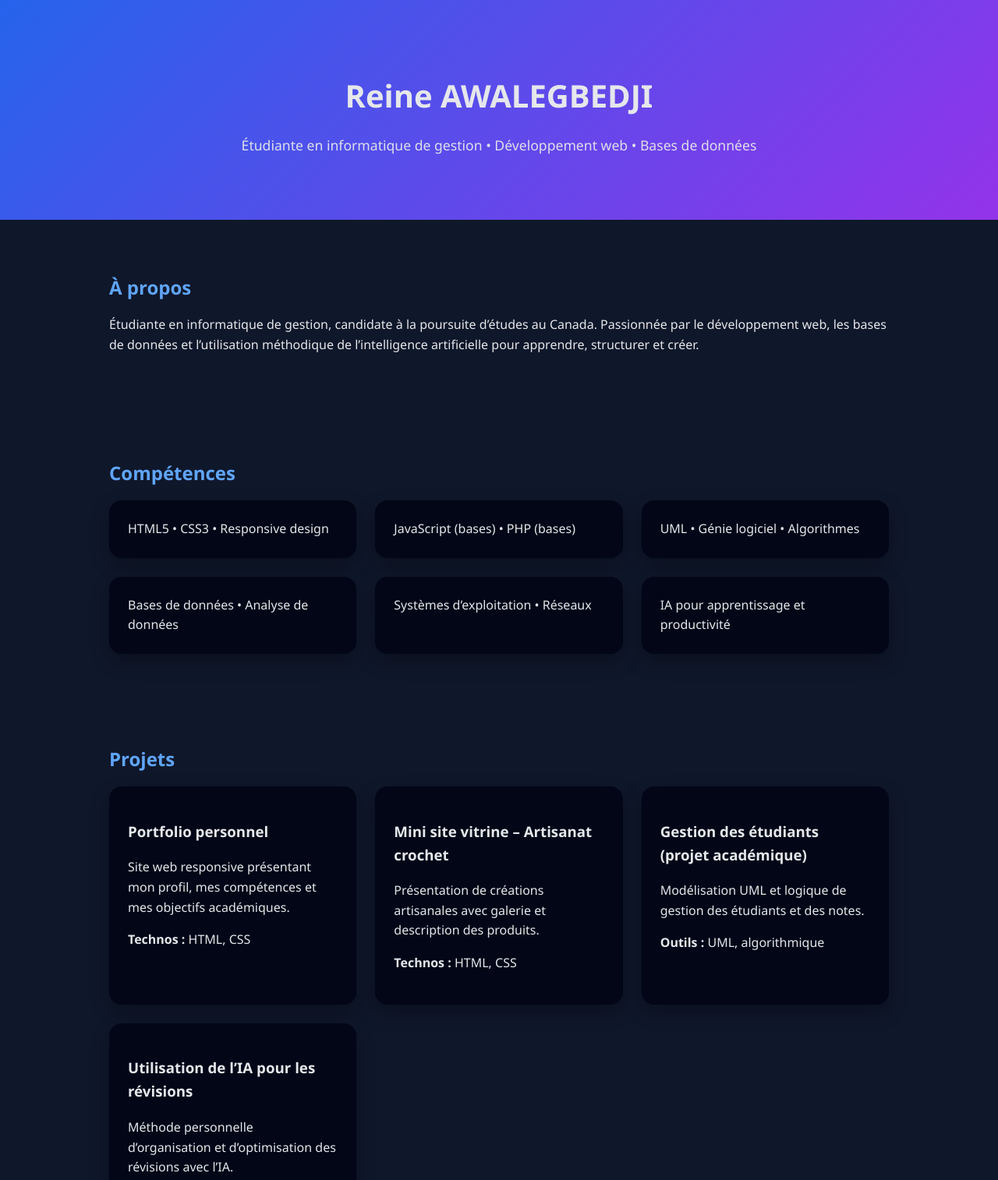
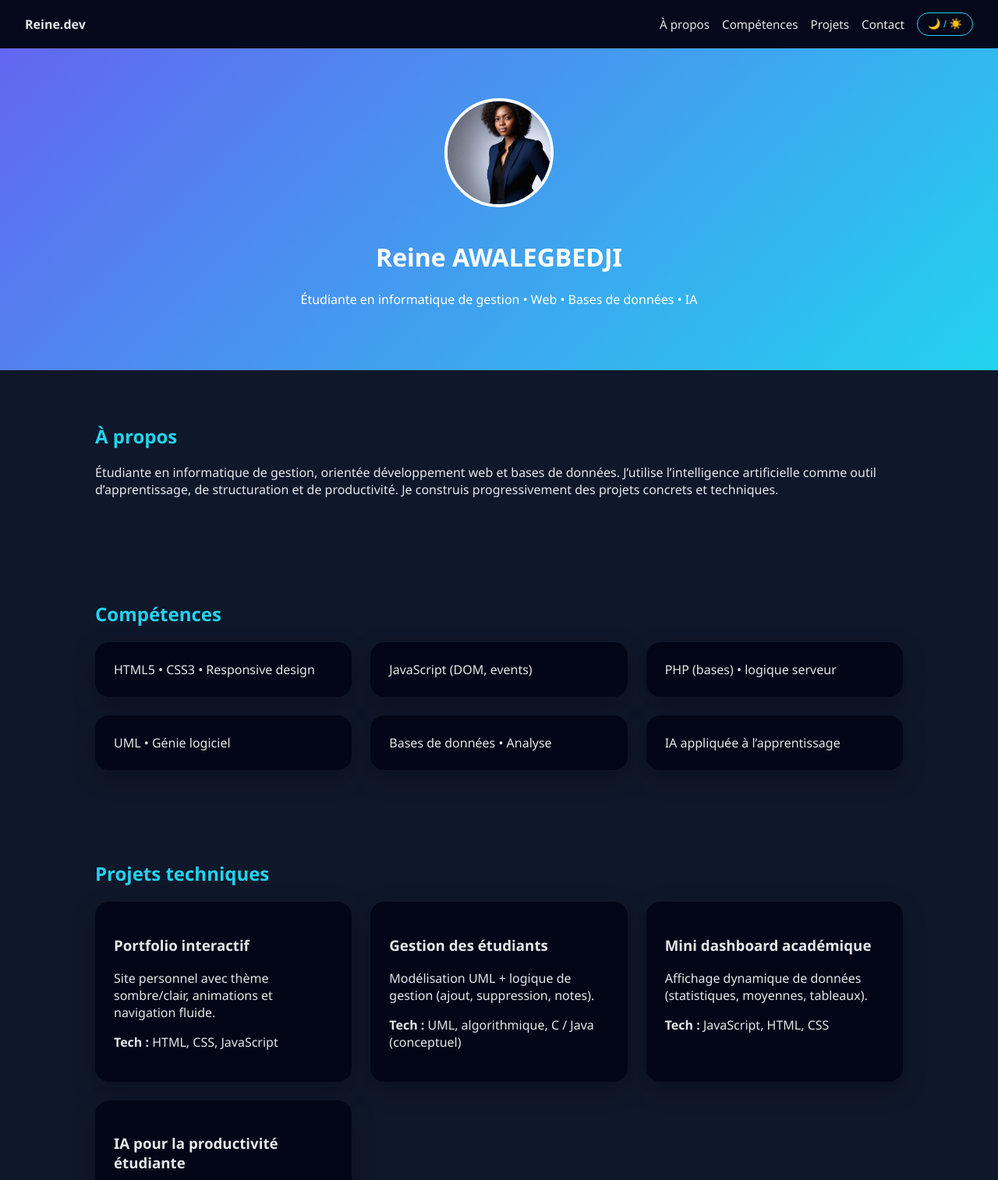
Before and after one commit to ayawaviawalebgedji-blip/Monportfolio, a plain HTML site: page index.html in a window 1280 px wide. Shown: the top 1514 px of the page at 78% size. Drawn offline with Linux system fonts and the light colour scheme.

Commit message:
Revamp index.html with new layout and theme toggle
Refactor HTML structure and styles for improved design and functionality.

```diff
--- a/index.html
+++ b/index.html
@@ -4,118 +4,219 @@
   <meta charset="UTF-8" />
   <meta name="viewport" content="width=device-width, initial-scale=1.0" />
   <title>Portfolio | Reine AWALEGBEDJI</title>
+
   <style>
+    :root {
+      --bg: #0f172a;
+      --text: #e5e7eb;
+      --card: #020617;
+      --primary: #6366f1;
+      --secondary: #22d3ee;
+    }
+
+    body.light {
+      --bg: #f8fafc;
+      --text: #0f172a;
+      --card: #ffffff;
+    }
+
+    * { box-sizing: border-box; }
+
     body {
       margin: 0;
       font-family: 'Segoe UI', Tahoma, sans-serif;
-      background: #0f172a;
-      color: #e5e7eb;
-      line-height: 1.6;
+      background: var(--bg);
+      color: var(--text);
+      transition: background .4s, color .4s;
     }
+
     header {
       padding: 4rem 2rem;
       text-align: center;
-      background: linear-gradient(135deg, #2563eb, #9333ea);
+      background: linear-gradient(135deg, var(--primary), var(--secondary));
+      color: white;
+      animation: fadeDown 1s ease;
     }
-    header h1 {
-      font-size: 2.5rem;
-      margin-bottom: .5rem;
+
+    nav {
+      position: sticky;
+      top: 0;
+      background: rgba(2,6,23,.8);
+      backdrop-filter: blur(10px);
+      padding: 1rem 2rem;
+      display: flex;
+      justify-content: space-between;
+      align-items: center;
+      z-index: 100;
     }
-    header p {
-      font-size: 1.1rem;
-      opacity: .95;
+    nav a {
+      color: var(--text);
+      text-decoration: none;
+      font-size: .95rem;
+      position: relative;
     }
+    nav a::after {
+      content: '';
+      position: absolute;
+      bottom: -4px;
+      left: 0;
+      width: 0;
+      height: 2px;
+      background: var(--secondary);
+      transition: width .3s;
+    }
+    nav a:hover::after {
+      width: 100%;
+    }
+
+    nav button {
+      background: none;
+      border: 1px solid var(--secondary);
+      color: var(--secondary);
+      padding: .4rem .8rem;
+      border-radius: 20px;
+      cursor: pointer;
+    }
+
     section {
       padding: 3rem 2rem;
-      max-width: 1000px;
+      max-width: 1100px;
       margin: auto;
+      animation: fadeUp 1s ease;
     }
-    h2 {
-      color: #60a5fa;
-      margin-bottom: 1rem;
-    }
-    .skills, .projects {
+
+    h2 { color: var(--secondary); }
+
+    .grid {
       display: grid;
-      grid-template-columns: repeat(auto-fit, minmax(250px, 1fr));
+      grid-template-columns: repeat(auto-fit, minmax(260px, 1fr));
       gap: 1.5rem;
     }
+
     .card {
-      background: #020617;
+      background: var(--card);
       padding: 1.5rem;
-      border-radius: 16px;
-      box-shadow: 0 10px 25px rgba(0,0,0,.3);
+      border-radius: 18px;
+      box-shadow: 0 10px 30px rgba(0,0,0,.25);
+      transition: transform .3s, box-shadow .3s;
     }
+
+    .card:hover {
+      transform: translateY(-8px);
+      box-shadow: 0 20px 40px rgba(0,0,0,.35);
+    }
+
     footer {
       text-align: center;
       padding: 2rem;
-      background: #020617;
-      font-size: .9rem;
-      opacity: .8;
+      opacity: .7;
+    }
+
+    @keyframes fadeUp {
+      from { opacity: 0; transform: translateY(30px); }
+      to { opacity: 1; transform: translateY(0); }
+    }
+
+    @keyframes fadeDown {
+      from { opacity: 0; transform: translateY(-30px); }
+      to { opacity: 1; transform: translateY(0); }
     }
   </style>
 </head>
 <body>
 
+<nav>
+  <strong>Reine.dev</strong>
+  <div style="display:flex;gap:1rem;align-items:center;">
+    <a href="#about">À propos</a>
+    <a href="#skills">Compétences</a>
+    <a href="#projects">Projets</a>
+    <a href="#contact">Contact</a>
+    <button onclick="toggleTheme()">🌙 / ☀️</button>
+  </div>
+</nav>
+
 <header>
+  <img src="photo-reine.jpg" alt="Photo de Reine" style="width:140px;height:140px;border-radius:50%;border:4px solid white;margin-bottom:1rem;object-fit:cover;" />
   <h1>Reine AWALEGBEDJI</h1>
-  <p>Étudiante en informatique de gestion • Développement web • Bases de données</p>
+  <p>Étudiante en informatique de gestion • Web • Bases de données • IA</p>
 </header>
 
-<section>
+<section id="about">
   <h2>À propos</h2>
   <p>
-    Étudiante en informatique de gestion, candidate à la poursuite d’études au Canada.
-    Passionnée par le développement web, les bases de données et l’utilisation méthodique
-    de l’intelligence artificielle pour apprendre, structurer et créer.
+    Étudiante en informatique de gestion, orientée développement web et bases de données.
+    J’utilise l’intelligence artificielle comme outil d’apprentissage, de structuration
+    et de productivité. Je construis progressivement des projets concrets et techniques.
   </p>
 </section>
 
-<section>
+<section id="skills">
   <h2>Compétences</h2>
-  <div class="skills">
+  <div class="grid">
     <div class="card">HTML5 • CSS3 • Responsive design</div>
-    <div class="card">JavaScript (bases) • PHP (bases)</div>
-    <div class="card">UML • Génie logiciel • Algorithmes</div>
-    <div class="card">Bases de données • Analyse de données</div>
-    <div class="card">Systèmes d’exploitation • Réseaux</div>
-    <div class="card">IA pour apprentissage et productivité</div>
+    <div class="card">JavaScript (DOM, events)</div>
+    <div class="card">PHP (bases) • logique serveur</div>
+    <div class="card">UML • Génie logiciel</div>
+    <div class="card">Bases de données • Analyse</div>
+    <div class="card">IA appliquée à l’apprentissage</div>
   </div>
 </section>
 
-<section>
-  <h2>Projets</h2>
-  <div class="projects">
+<section id="projects">
+  <h2>Projets techniques</h2>
+  <div class="grid">
+
     <div class="card">
-      <h3>Portfolio personnel</h3>
-      <p>Site web responsive présentant mon profil, mes compétences et mes objectifs académiques.</p>
-      <p><strong>Technos :</strong> HTML, CSS</p>
+      <h3>Portfolio interactif</h3>
+      <p>Site personnel avec thème sombre/clair, animations et navigation fluide.</p>
+      <p><strong>Tech :</strong> HTML, CSS, JavaScript</p>
     </div>
+
     <div class="card">
-      <h3>Mini site vitrine – Artisanat crochet</h3>
-      <p>Présentation de créations artisanales avec galerie et description des produits.</p>
-      <p><strong>Technos :</strong> HTML, CSS</p>
+      <h3>Gestion des étudiants</h3>
+      <p>Modélisation UML + logique de gestion (ajout, suppression, notes).</p>
+      <p><strong>Tech :</strong> UML, algorithmique, C / Java (conceptuel)</p>
     </div>
+
     <div class="card">
-      <h3>Gestion des étudiants (projet académique)</h3>
-      <p>Modélisation UML et logique de gestion des étudiants et des notes.</p>
-      <p><strong>Outils :</strong> UML, algorithmique</p>
+      <h3>Mini dashboard académique</h3>
+      <p>Affichage dynamique de données (statistiques, moyennes, tableaux).</p>
+      <p><strong>Tech :</strong> JavaScript, HTML, CSS</p>
     </div>
+
     <div class="card">
-      <h3>Utilisation de l’IA pour les révisions</h3>
-      <p>Méthode personnelle d’organisation et d’optimisation des révisions avec l’IA.</p>
-      <p><strong>Approche :</strong> IA appliquée à l’éducation</p>
+      <h3>IA pour la productivité étudiante</h3>
+      <p>Système personnel d’organisation des révisions et apprentissages.</p>
+      <p><strong>Approche :</strong> IA + méthodologie</p>
     </div>
+
   </div>
 </section>
 
-<section>
+<section id="contact">
   <h2>Contact</h2>
   <p>Email : ayawaviawalebgedji@gmail.com</p>
 </section>
 
 <footer>
-  © 2025 • Reine AWALEGBEDJI – Portfolio
+  © 2025 • Reine AWALEGBEDJI
 </footer>
+
+<script>
+  function toggleTheme() {
+    document.body.classList.toggle('light');
+  }
+
+  document.querySelectorAll('nav a').forEach(link => {
+    link.addEventListener('click', e => {
+      e.preventDefault();
+      document.querySelector(link.getAttribute('href')).scrollIntoView({
+        behavior: 'smooth'
+      });
+    });
+  });
+</script>
 
 </body>
 </html>
```
